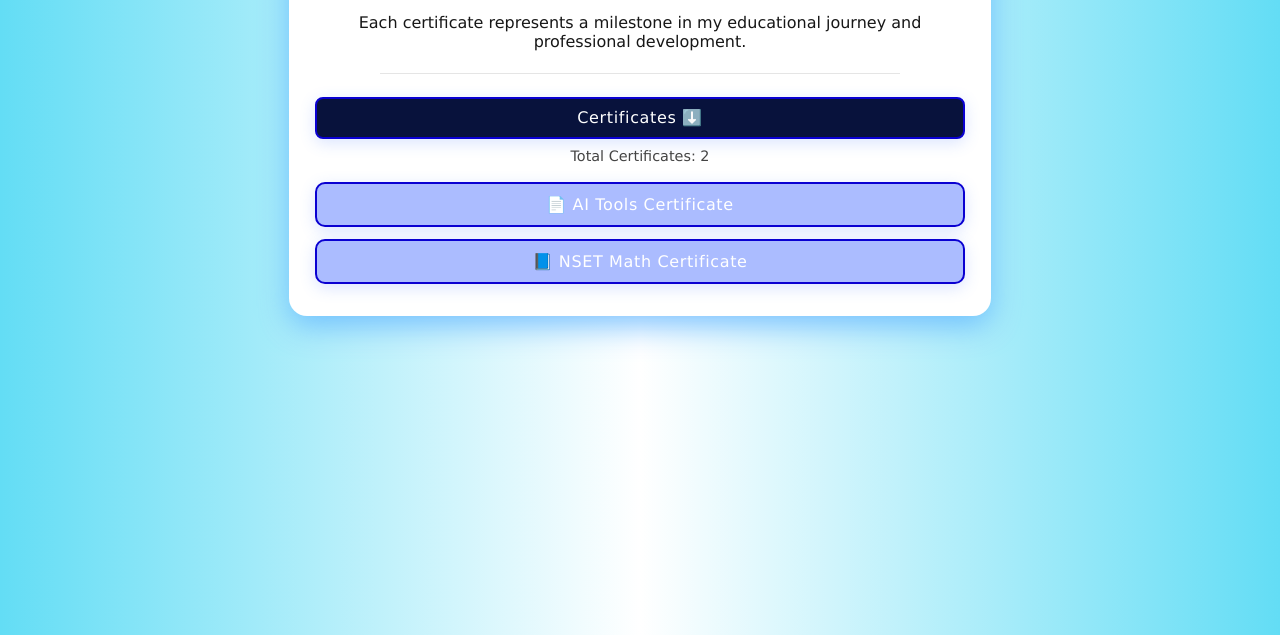
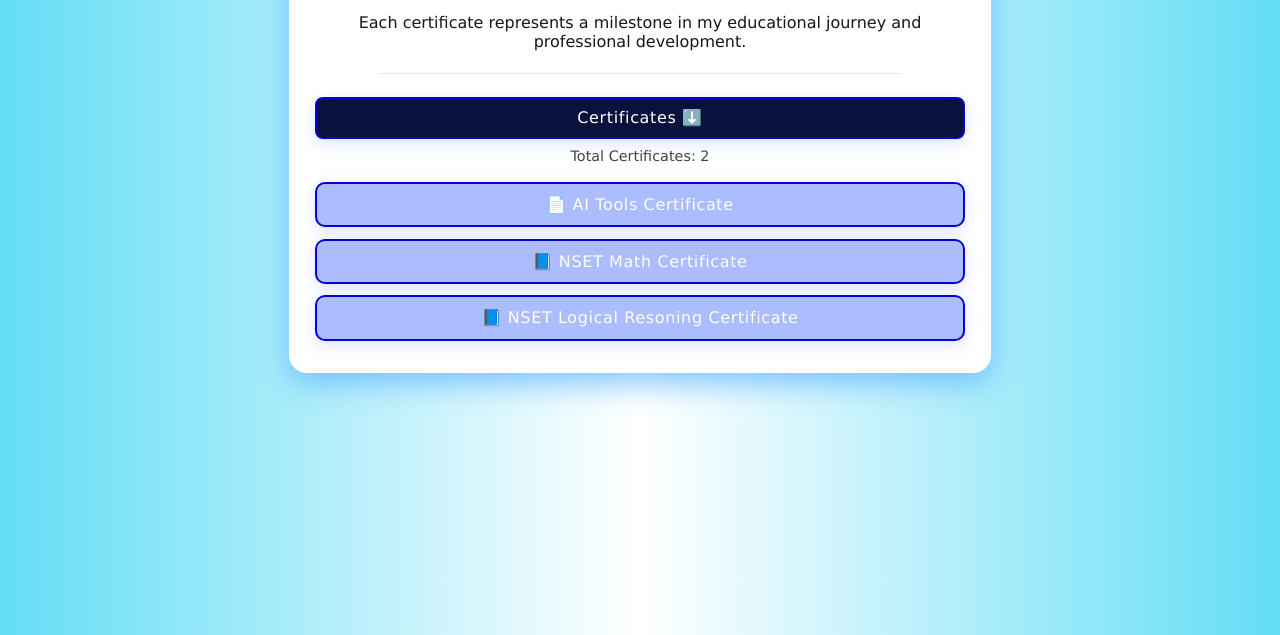
Before and after one commit to TanmayBoss25/Certificates, a plain HTML site: page index.html in a window 1280 px wide. Shown: the part 181-816 px from the top of the page. Drawn offline with Linux system fonts and the light colour scheme.

Commit message:
Update index.html

```diff
--- a/index.html
+++ b/index.html
@@ -140,6 +140,9 @@
             <a class="certificate-box" href="SSTNSETMathCertificate.png" target="_blank" rel="noopener">
                 📘 NSET Math Certificate
             </a>
+            <a class="certificate-box" href="SSTNSETLogicalResoningCertificate.png" target="_blank" rel="noopener">
+                📘 NSET Logical Resoning Certificate
+            </a>
         </div>
     </div>
 </body>
```
